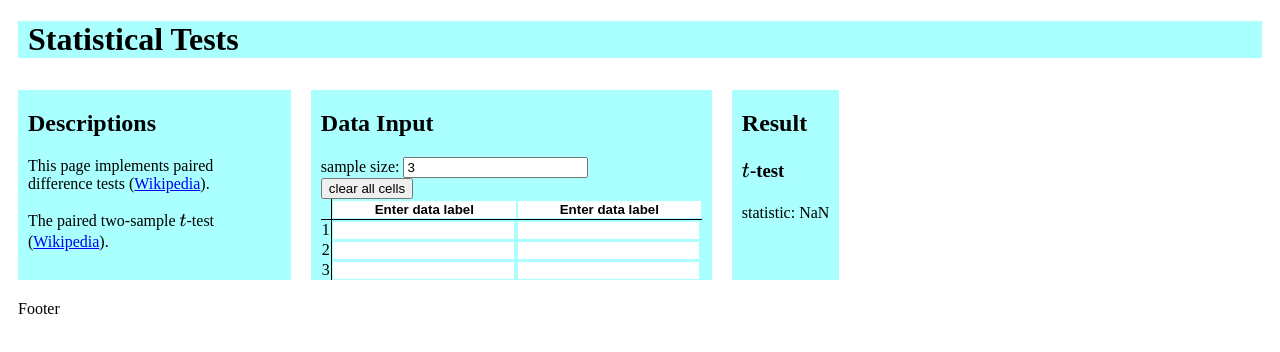
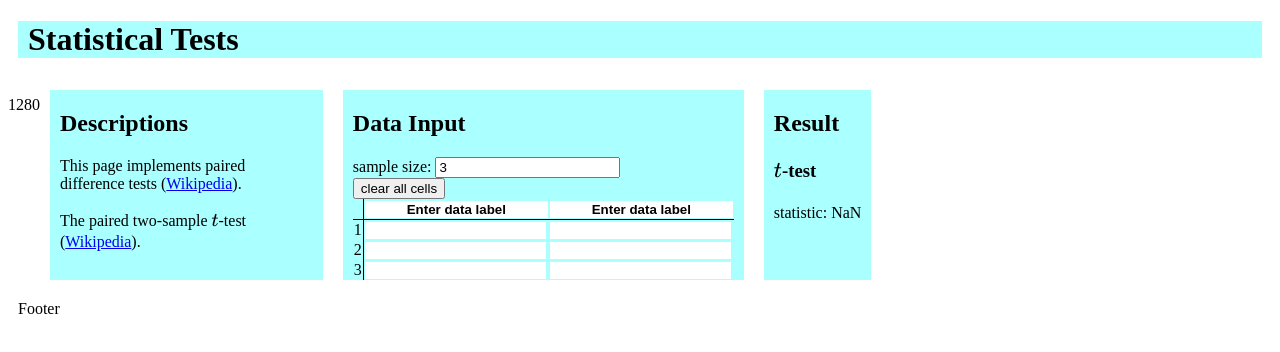
Before and after one commit to fiveseven-lambda/statistical-tests, a React app: page / in a window 1280 px wide. Shown: the top 352 px of the page. Built offline with nearby package versions, Linux system fonts and the light colour scheme.

Commit message:
test show width

```diff
--- a/src/body.jsx
+++ b/src/body.jsx
@@ -14,6 +14,7 @@ export const Body = () => {
   });
   const wide = windowWidth >= 800 ? 'wide' : 'narrow';
   return <div className={`body ${wide}`}>
+    <p>{windowWidth}</p>
     <Description wide={wide}/>
     <Main wide={wide}/>
   </div>;
```
